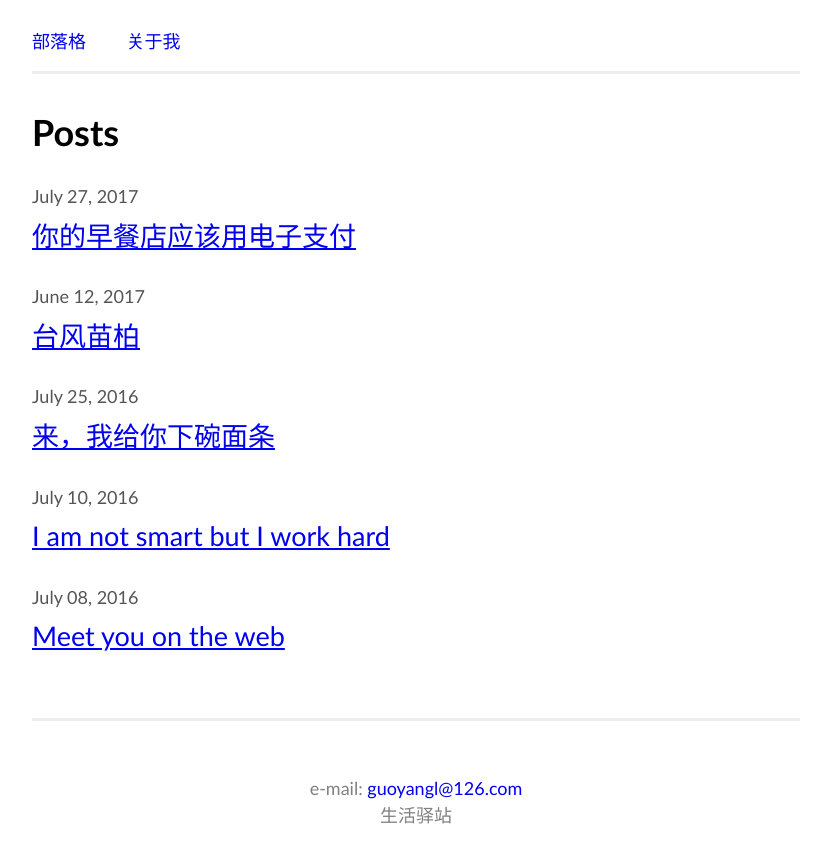
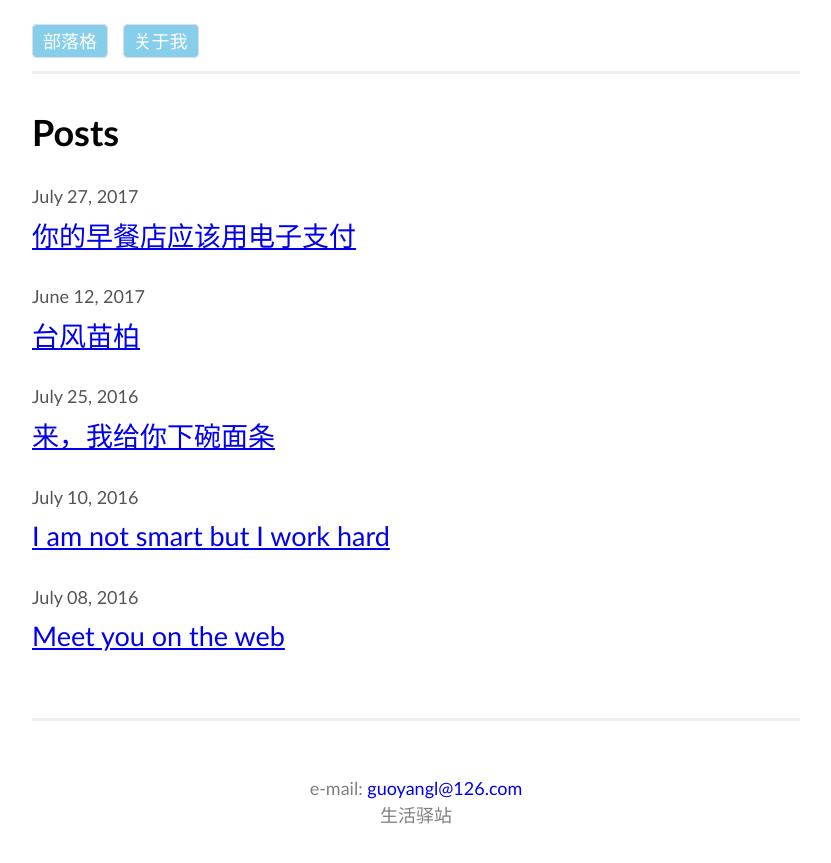
Before and after one commit to leiguoyang/leiguoyang.github.io, a Jekyll site: the page built from index.html, in a window 1280 px wide. Shown: the top 863 px of the page, without its empty margins (224-1055 px from the left). Built offline with Jekyll 4.4.1, drawn with Linux system fonts in a browser that asks for light colours.

Commit message:
Change navigation style

```diff
--- a/css/main.css
+++ b/css/main.css
@@ -23,12 +23,13 @@ body {
 }
 
 #nav a {
-  padding: 0 1em;
+  padding: 5px 10px;
   text-decoration: none;
-}
-
-#nav a:first-child {
-  padding-left: 0;
+  border: 1px solid #dde;
+  background-color: skyblue;
+  border-radius: 5px;
+  color: white;
+  margin-right: 10px;
 }
 
 p {
```
